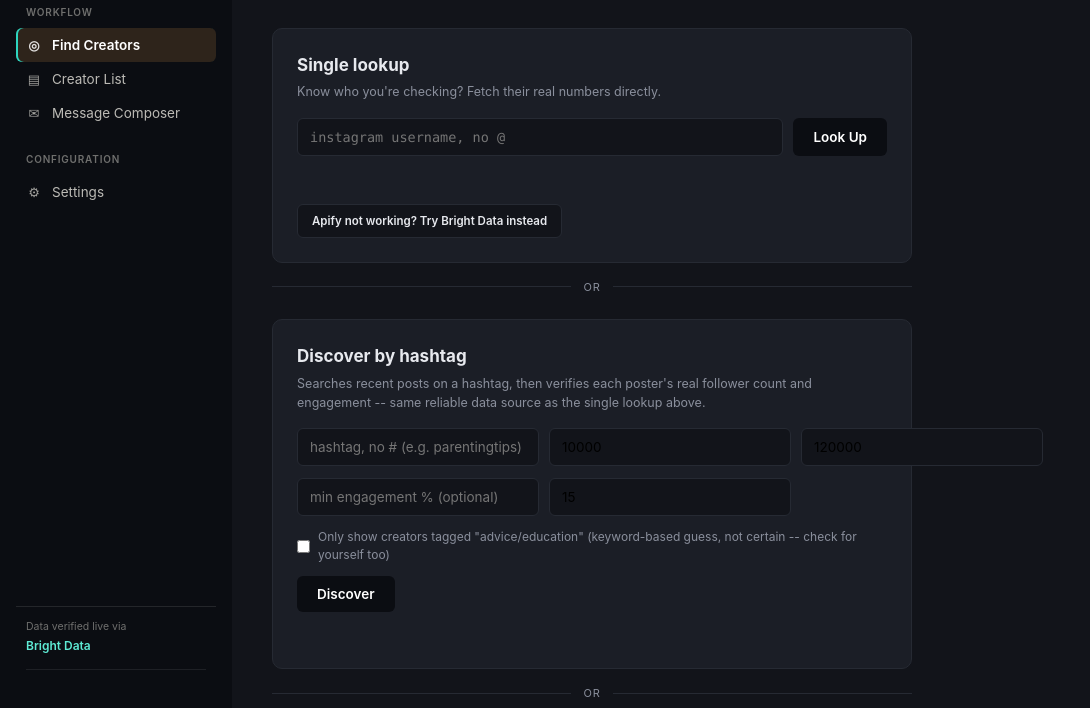
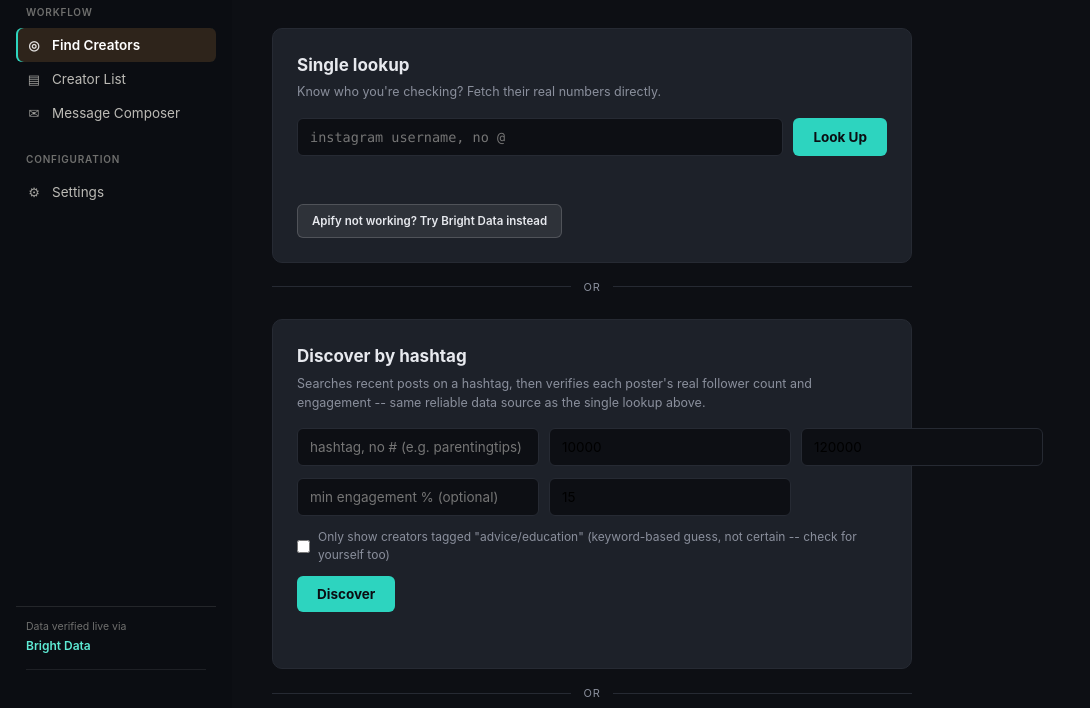
Before and after one commit to julianvantzelfde1604-art/CreatorInside, an Electron app: page app/index.html in a window 1400 px wide. Shown: the part 92-800 px from the top of the page, without its empty margins (0-1090 px from the left). Drawn offline with Linux system fonts and the light colour scheme; no server answers.

Commit message:
v1.0.19: fix flat/invisible buttons from v1.0.18 -- primary buttons now use a vibrant teal fill (were nearly the same near-black as the background), secondary buttons use a translucent overlay so they stay visible on both dark panels and colored result cards. Increased panel/page contrast for better depth. Verified visually via a real rendered screenshot before shipping, not guessed.

```diff
--- a/app/styles.css
+++ b/app/styles.css
@@ -7,8 +7,8 @@
    ============================================================ */
 
 :root {
-  --paper: #12141A;
-  --paper-raised: #1B1E26;
+  --paper: #0D0F14;
+  --paper-raised: #1D2129;
   --ink: #E7E9EE;
   --ink-soft: #8A8F9C;
   --navy: #0B0D12;
@@ -270,19 +270,19 @@ body {
 /* ============ BUTTONS ============ */
 
 .btn-primary {
-  background: var(--navy); color: #fff; border: none; padding: 10px 20px;
-  border-radius: 6px; font-weight: 600; cursor: pointer; font-size: 13.5px;
+  background: var(--brass); color: var(--navy); border: none; padding: 10px 20px;
+  border-radius: 6px; font-weight: 700; cursor: pointer; font-size: 13.5px;
   font-family: var(--font-ui); transition: background 0.15s;
 }
-.btn-primary:hover { background: var(--navy-soft); }
+.btn-primary:hover { background: var(--brass-soft); }
 .btn-primary:disabled { opacity: 0.5; cursor: default; }
 
 .btn-secondary {
-  background: var(--paper); border: 1px solid var(--line); padding: 9px 14px;
+  background: rgba(255,255,255,0.08); border: 1px solid rgba(255,255,255,0.16); padding: 9px 14px;
   border-radius: 6px; cursor: pointer; font-size: 12.5px; font-weight: 600;
   color: var(--ink); font-family: var(--font-ui); transition: all 0.15s;
 }
-.btn-secondary:hover { background: var(--line-soft); border-color: var(--brass); }
+.btn-secondary:hover { background: rgba(255,255,255,0.14); border-color: var(--brass); color: var(--brass-soft); }
 
 /* ============ LOOKUP RESULT / DIAGNOSTICS ============ */
 
--- a/package.json
+++ b/package.json
@@ -1,6 +1,6 @@
 {
   "name": "creator-inside",
-  "version": "1.0.18",
+  "version": "1.0.19",
   "description": "Creator prospecting app with Bright Data lookup",
   "main": "electron-main.js",
   "homepage": "./",
```
